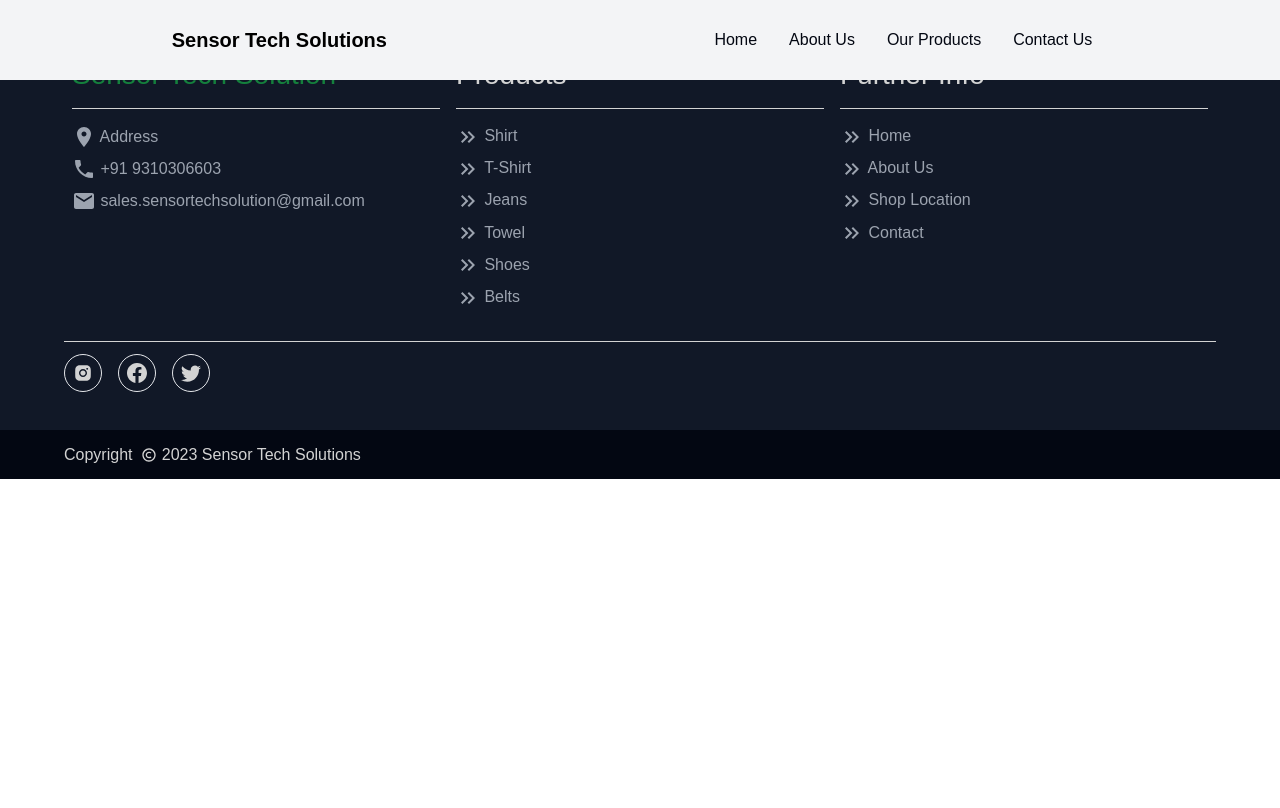
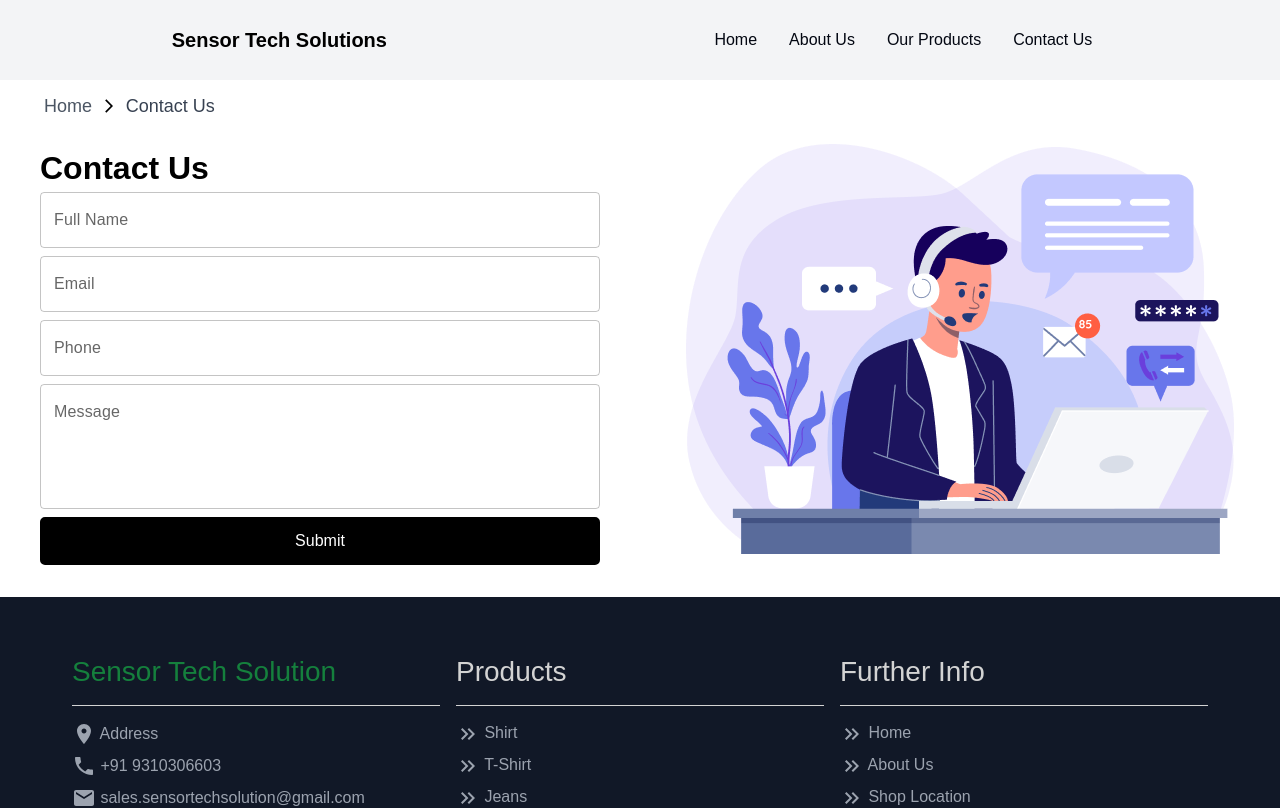
Before and after one commit to iam-vishal-ydv/Sensor-TS, a React (Vite) app: page /Sensor-TS/contact in a window 1280 px wide. Shown: the top 808 px of the page. Built offline with nearby package versions, Linux system fonts and the light colour scheme.

Commit message:
contact page intigreated

```diff
--- a/src/App.jsx
+++ b/src/App.jsx
@@ -3,6 +3,7 @@ import Footer from "./Components/Footer/Footer"
 import {NavBar} from "./Components/Header/NavBar"
 import Home from "./Components/Home/Home"
 import About from "./Components/AboutUs/About"
+import ContactUs from "./Components/ContactUs/ContactUs"
 
 
 function App() {
@@ -13,7 +14,8 @@ function App() {
      <NavBar/>
      <Routes>
       <Route path='/Sensor-TS/' element={<Home/>}/>
-      <Route path='//about' element={<About/>}/>
+      <Route path='/Sensor-TS/about' element={<About/>}/>
+      <Route path='/Sensor-TS/contact' element={<ContactUs/>}/>
      </Routes>
      <Footer/>
     </>
--- /dev/null
+++ b/src/Components/ContactUs/ContactFields.jsx
@@ -0,0 +1,46 @@
+import React from 'react'
+import { Grid, TextField } from '@mui/material'
+export default function ContactFields() {
+    return (
+        <>
+                <Grid container>
+                    <Grid md={12} sm={12} xs={12} mb={1}>
+                        <TextField
+
+                            fullWidth
+                            id="outlined-controlled"
+                            label="Full Name"
+                        />
+                    </Grid>
+                    <Grid md={12} sm={12} xs={12} mb={1}>
+                        <TextField
+                            fullWidth
+                            type='email'
+                            id="outlined-controlled"
+                            label="Email"
+                        />
+                    </Grid>
+                    <Grid md={12} sm={12} xs={12} mb={1}>
+                        <TextField
+                            fullWidth
+                            type='number'
+                            id="outlined-controlled"
+                            label="Phone"
+                        />
+                    </Grid>
+                    <Grid md={12} sm={12} xs={12} mb={1}>
+                        <TextField
+                        fullWidth
+                            id="outlined-multiline-static"
+                            label="Message"
+                            multiline
+                            rows={4}
+                        />
+                    </Grid>
+                    <Grid md={12} sm={12} xs={12} mb={1}>
+                        <button className='btn'>Submit</button>
+                    </Grid>
+                </Grid>
+        </>
+    )
+}
--- /dev/null
+++ b/src/Components/ContactUs/ContactUs.jsx
@@ -0,0 +1,23 @@
+
+import React from 'react'
+import ContactFields from './ContactFields'
+import { Grid } from '@mui/material'
+import ArrowForwardIosIcon from '@mui/icons-material/ArrowForwardIos';
+import { Link } from 'react-router-dom';
+
+export default function ContactUs() {
+    return (
+        <>
+        <div className='ps-11 pt-3 path'><Link className='text-lg text-gray-600' to='/Sensor-TS/'>Home</Link>&nbsp;&nbsp; <ArrowForwardIosIcon sx={{fontSize:'16px'}}/>&nbsp;&nbsp; <span className='text-lg text-gray-700'>Contact Us</span></div>
+            <Grid container>
+                <Grid md={6} px={5} py={3} sm={12} xs={12}>
+                    <h2 className='c_heading'>Contact Us</h2>
+                    <ContactFields/>
+                </Grid>
+                <Grid md={6} px={5} py={3} sm={12} xs={12}>
+                <img src='/images/Group.png' style={{margin:'0 auto'}}/>
+                </Grid>
+            </Grid>
+        </>
+    )
+}
--- a/src/Components/Header/NavBar.jsx
+++ b/src/Components/Header/NavBar.jsx
@@ -19,7 +19,7 @@ export const NavBar = () => {
     {
 
       id:2,
-      links:"/about",
+      links:"/Sensor-TS/about",
       name:"About Us"
     },
     {
@@ -31,7 +31,7 @@ export const NavBar = () => {
     {
 
       id:4,
-      links:"Contact Us",
+      links:"/Sensor-TS/contact",
       name:'Contact Us'
     }
     ]
@@ -40,9 +40,9 @@ export const NavBar = () => {
 
   return (
     <>
-      <div className="flex z-50  justify-around items-center w-full h-20 px-4 text-black bg-gray-100 fixed">
+      <div className="flex z-50  justify-around items-center w-full h-20 px-4 text-black bg-gray-100 sticky top-0">
         <div>
-          <h1 className='text-xl text-black font-bold pointer' onClick={()=>navigate('/')}> Sensor Tech Solutions</h1>
+          <h1 className='text-xl text-black font-bold pointer' onClick={()=>navigate('/Sensor-TS/')}> Sensor Tech Solutions</h1>
         </div>
 
         <ul className="hidden md:flex">
--- a/src/Components/Home/Home.jsx
+++ b/src/Components/Home/Home.jsx
@@ -1,10 +1,11 @@
 import { Grid } from '@mui/material'
 import React from 'react'
+import ContactFields from '../ContactUs/ContactFields'
 
 export default function Home() {
   return (
     <>
-    <div className='pt-12 header'>
+    <div className='header'>
         <Grid container className='pt-12'>
              <Grid item md={12} className='px-3 text-center'>
                 <h2 className='text-white mt-5 pt-12 text_style'>Welcome to <br/> <span className='text-green-800'>Sensor Tech Solutions</span></h2>
@@ -13,9 +14,12 @@ export default function Home() {
                     Lorem ipsum dolor sit amet consectetur adipisicing elit. Quod, maxime inventore a aspernatur animi mollitia?
                 </span>
                 </div>
-
              </Grid>
         </Grid>
+    </div>
+    <div className='contact_container'>
+      <span className='c_heading'>Contact Us For More Details</span>
+      <ContactFields/>
     </div>
     </>
   )
--- a/src/index.css
+++ b/src/index.css
@@ -92,6 +92,11 @@
     align-items: center;
 }
 
+.path{
+    display: flex;
+    align-items: center;
+}
+
 
 /* Home Style */
 
@@ -120,6 +125,26 @@
     text-align: justify;
 }
 
+/* Contact Style */
+
+.contact_container{
+    margin:10px 30%;
+}
+
+.btn{
+    background: black;
+    color: white;
+    border: 2px solid black;
+    width: 100%;
+    padding: 10px 0;
+    border-radius: 5px;
+}
+
+.c_heading{
+    font-size: 2rem;
+    font-weight: 600;
+}
+
 @media only screen and (max-width: 600px) {
     .icons{
         justify-content: center !important;
@@ -127,4 +152,7 @@
     .main_heading2{
         font-size: 24px;
     }
+    .contact_container{
+        margin:10px 5%;
+    }
   }
```
Also changed, not shown: public/images/Group.png (added).
